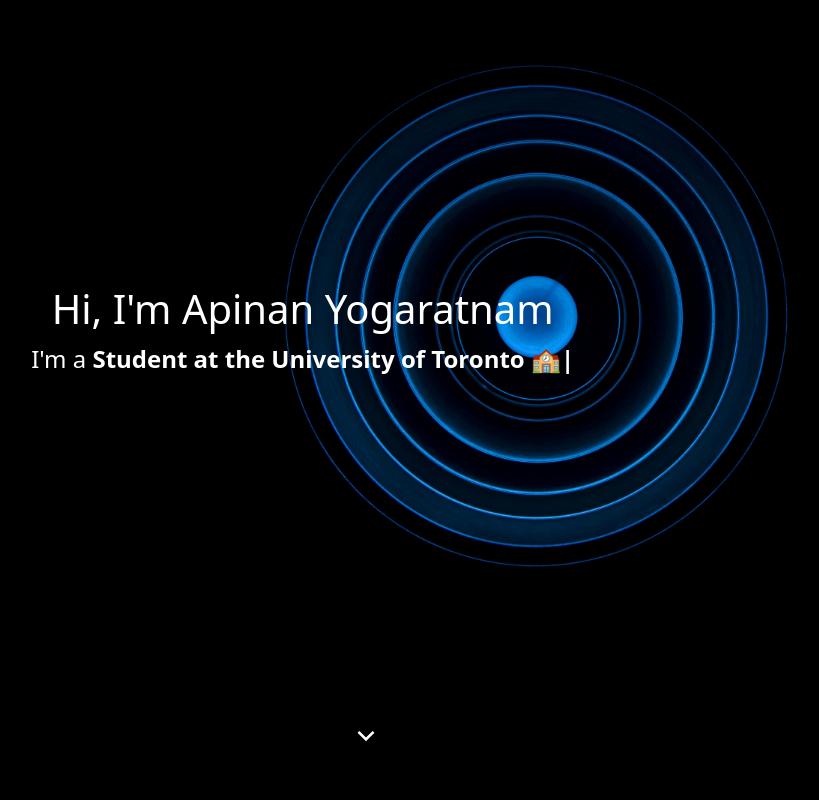
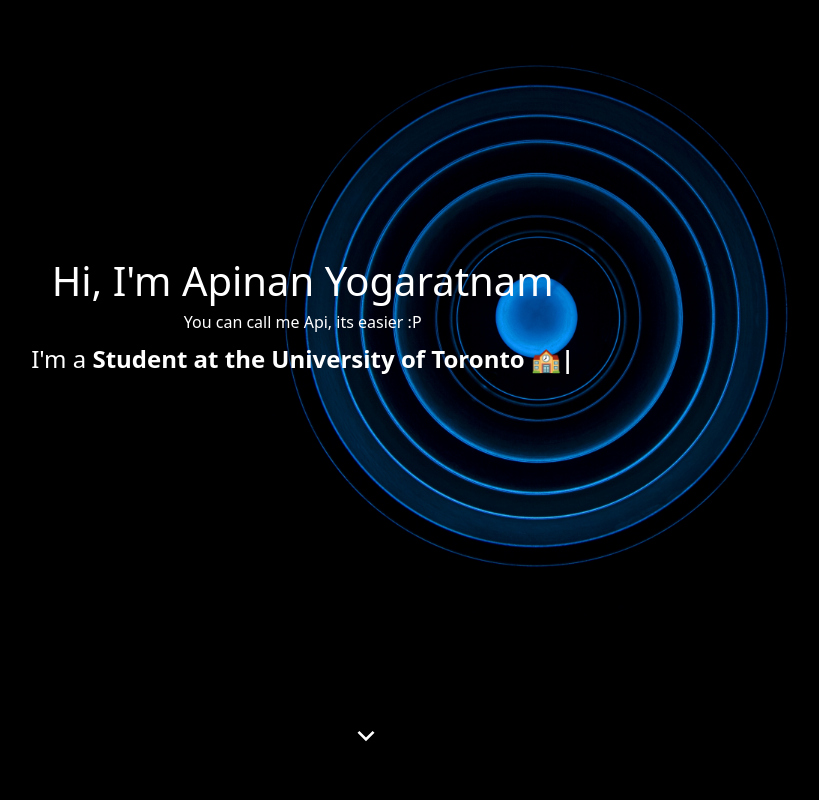
Before and after one commit to apinanyogaratnam/my-personal-website-v2.0, a React (Create React App) app: page / in a window 1280 px wide. Shown: the top 800 px of the page, without its empty margins (274-1093 px from the left). Built offline with nearby package versions, Linux system fonts and the light colour scheme; a web font is replaced by a local one.

Commit message:
added sub headege

```diff
--- a/src/components/main_page.js
+++ b/src/components/main_page.js
@@ -12,6 +12,7 @@
                 <img className="circular-image img-fluid" src={require("../images/Circular_Loops.jpg").default} alt="Circular Loops" />
                 <figcaption>
                         <h1>Hi, I'm Apinan Yogaratnam</h1>
+                        <h6>You can call me Api, its easier :P</h6>
                         <p className="text">I'm a{' '}
 
                         <Typical
```
